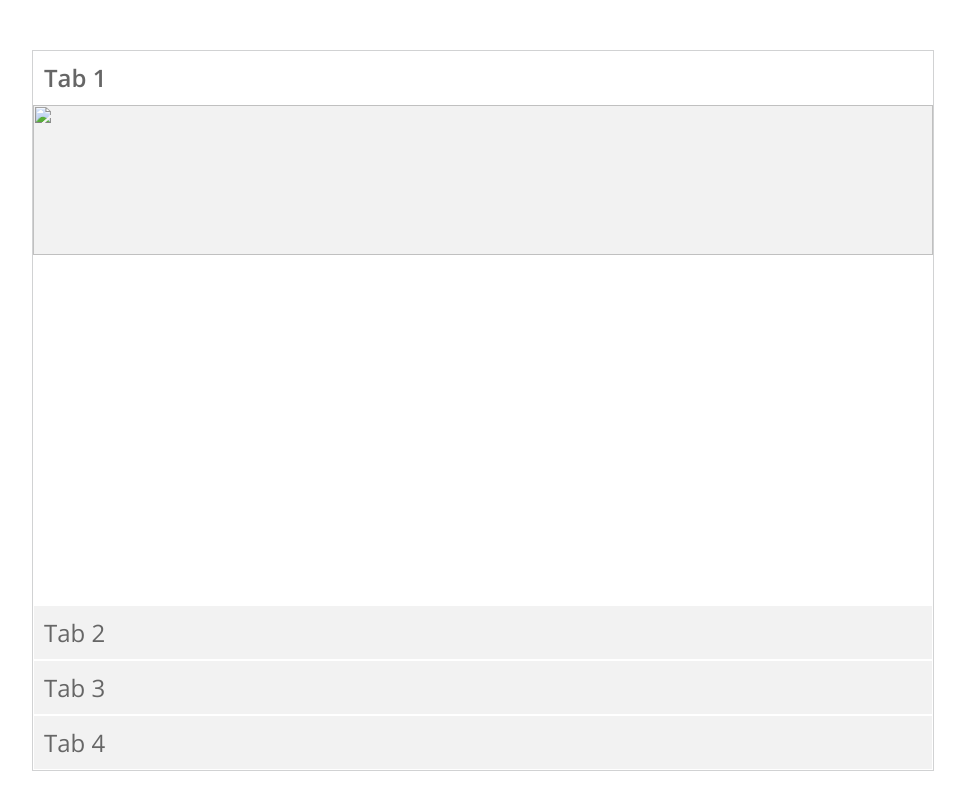
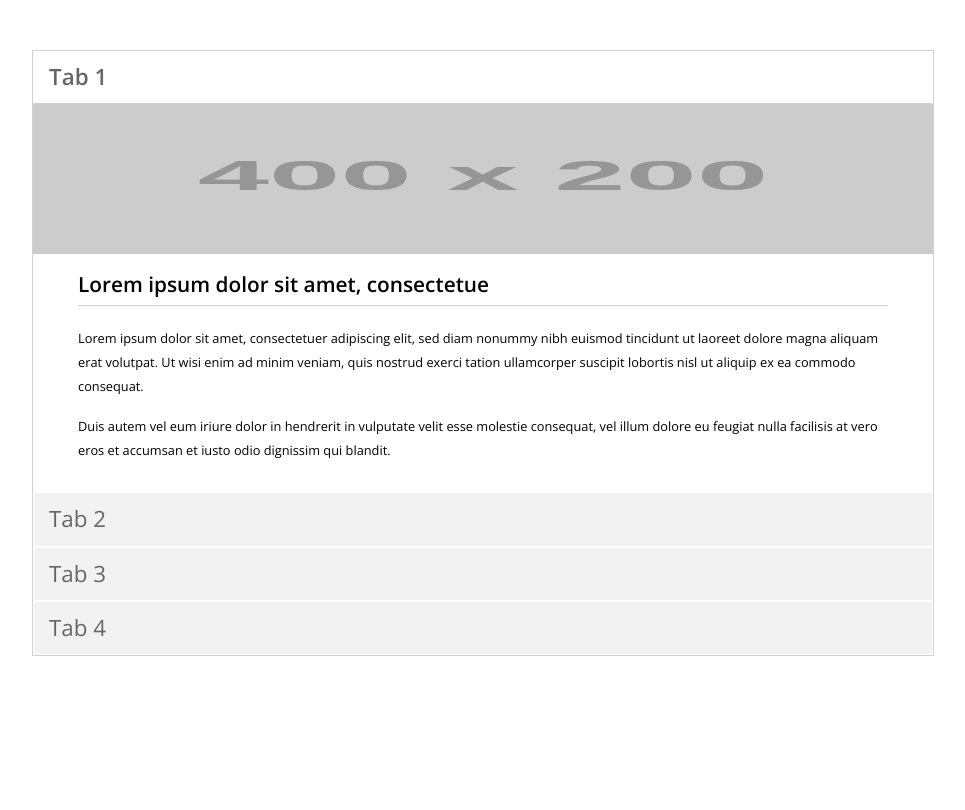
Before and after one commit to Mickyfen17/accordion-tabs, a website: page index.html in a window 1280 px wide. Both pictures are taken after a click on the element "Tab 1". Shown: the whole page, without its empty margins (157-1122 px from the left). Drawn offline with nearby package versions, Linux system fonts and the light colour scheme; placeholder pictures from the web are drawn by us.

Commit message:
add img placeholder and lorem placeholder text

```diff
--- a/index.html
+++ b/index.html
@@ -9,19 +9,71 @@
     <section id="accordion">
       <h1 id="header-1">Tab 1</h1>
       <article id="tab1" class="tabs">
-        <img src="" alt="">
+        <img src="https://dummyimage.com/400x200/f2f2f2/666666.png&text=X" alt="">
+        <h2>Lorem ipsum dolor sit amet, consectetue</h2>
+        <p>
+          Lorem ipsum dolor sit amet, consectetuer adipiscing elit, sed diam
+          nonummy nibh euismod tincidunt ut laoreet dolore magna aliquam erat
+          volutpat. Ut wisi enim ad minim veniam, quis nostrud exerci tation ullamcorper
+          suscipit lobortis nisl ut aliquip ex ea commodo consequat.
+        </p>
+        <br />
+        <p>
+          Duis autem vel eum iriure dolor in hendrerit in vulputate velit esse molestie
+          consequat, vel illum dolore eu feugiat nulla facilisis at vero eros et accumsan et
+          iusto odio dignissim qui blandit.
+        </p>
       </article>
       <h1 id="header-2">Tab 2</h1>
       <article id="tab2" class="tabs">
-        <img src="" alt="">
+        <img src="https://dummyimage.com/400x200/f2f2f2/666666.png&text=X" alt="">
+        <h2>Lorem ipsum dolor sit amet, consectetue</h2>
+        <p>
+          Lorem ipsum dolor sit amet, consectetuer adipiscing elit, sed diam
+          nonummy nibh euismod tincidunt ut laoreet dolore magna aliquam erat
+          volutpat. Ut wisi enim ad minim veniam, quis nostrud exerci tation ullamcorper
+          suscipit lobortis nisl ut aliquip ex ea commodo consequat.
+        </p>
+        <br />
+        <p>
+          Duis autem vel eum iriure dolor in hendrerit in vulputate velit esse molestie
+          consequat, vel illum dolore eu feugiat nulla facilisis at vero eros et accumsan et
+          iusto odio dignissim qui blandit.
+        </p>
       </article>
       <h1 id="header-3">Tab 3</h1>
       <article id="tab3" class="tabs">
-        <img src="" alt="">
+        <img src="https://dummyimage.com/400x200/f2f2f2/666666.png&text=X" alt="">
+        <h2>Lorem ipsum dolor sit amet, consectetue</h2>
+        <p>
+          Lorem ipsum dolor sit amet, consectetuer adipiscing elit, sed diam
+          nonummy nibh euismod tincidunt ut laoreet dolore magna aliquam erat
+          volutpat. Ut wisi enim ad minim veniam, quis nostrud exerci tation ullamcorper
+          suscipit lobortis nisl ut aliquip ex ea commodo consequat.
+        </p>
+        <br />
+        <p>
+          Duis autem vel eum iriure dolor in hendrerit in vulputate velit esse molestie
+          consequat, vel illum dolore eu feugiat nulla facilisis at vero eros et accumsan et
+          iusto odio dignissim qui blandit.
+        </p>
       </article>
       <h1 id="header-4">Tab 4</h1>
       <article id="tab4" class="tabs">
-        <img src="" alt="">
+        <img src="https://dummyimage.com/400x200/f2f2f2/666666.png&text=X" alt="">
+        <h2>Lorem ipsum dolor sit amet, consectetue</h2>
+        <p>
+          Lorem ipsum dolor sit amet, consectetuer adipiscing elit, sed diam
+          nonummy nibh euismod tincidunt ut laoreet dolore magna aliquam erat
+          volutpat. Ut wisi enim ad minim veniam, quis nostrud exerci tation ullamcorper
+          suscipit lobortis nisl ut aliquip ex ea commodo consequat.
+        </p>
+        <br />
+        <p>
+          Duis autem vel eum iriure dolor in hendrerit in vulputate velit esse molestie
+          consequat, vel illum dolore eu feugiat nulla facilisis at vero eros et accumsan et
+          iusto odio dignissim qui blandit.
+        </p>
       </article>
     </section>
 
--- a/scss/main.scss
+++ b/scss/main.scss
@@ -1,3 +1,4 @@
+@import 'reset';
 @import url('https://fonts.googleapis.com/css?family=Open+Sans:300,600');
 
 $openSans: 'Open Sans', sans-serif;
@@ -22,6 +23,7 @@ body {
 .show-header {
   background: $white;
   border-top: 1px solid $lightGrey;
+  border-bottom: 1px solid $lightGrey;
   font-weight: $bold;
   &:first-child{
     border-top: none;
@@ -43,8 +45,9 @@ section {
 
 h1 {
   margin: 0;
-  padding: 10px;
+  padding: 15px;
   border: 1px solid $white;
+  font-size: 1.4em;
   color: $darkGrey;
   background: $offWhite;
   font-weight: $light;
@@ -52,13 +55,28 @@ h1 {
 }
 
 article {
-  display: none;;
+  display: none;
+  flex-direction: column;
   width: 100%;
-  height: 500px;
+  padding-bottom: 30px;
   background: $white;
   img {
     width: 100%;
     height: 150px;
     background: $offWhite;
   }
+  h2 {
+    width: 90%;
+    margin: 20px auto;
+    padding-bottom: 10px;
+    font-size: 1.3em;
+    font-weight: $bold;
+    border-bottom: 1px solid $lightGrey;
+  }
+  p {
+    width: 90%;
+    margin: 0 auto;
+    font-size: 0.8em;
+    line-height: 24px;
+  }
 }
```
Also changed, not shown: public/css/main.css.
